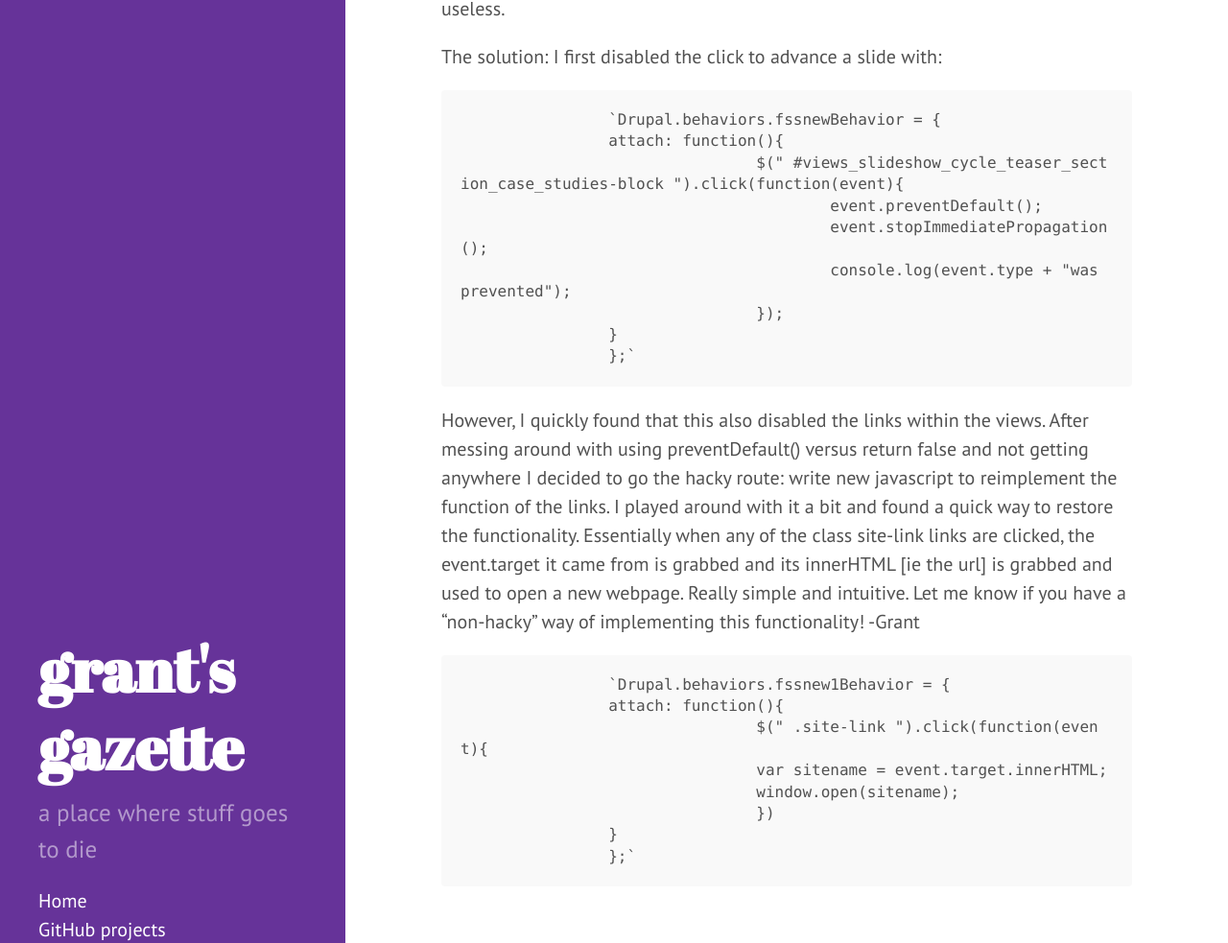
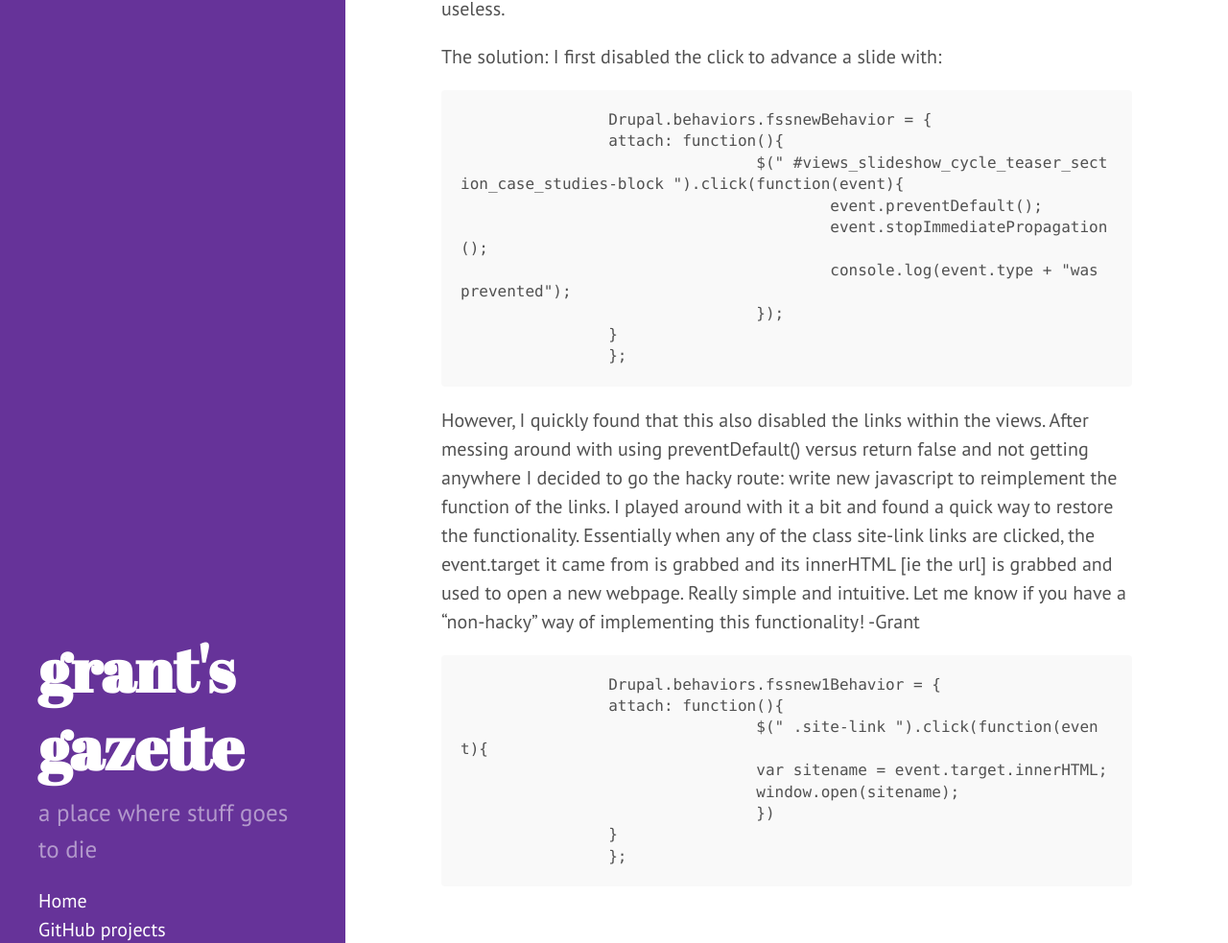
Before and after one commit to grantnicholas/blog, a Jekyll site: the page built from _posts/2014-08-04-Drupal-behaviors-preventdefault.md, in a window 1280 px wide and 1400 px high. Shown: the part 326-1309 px from the top of the window at 96% size. Built offline with Jekyll 4.4.1, drawn with Linux system fonts in a browser that asks for light colours; Markdown is read by kramdown in place of the engine named in the settings.

```diff
--- a/_config.yml
+++ b/_config.yml
@@ -10,11 +10,10 @@ title:            grant's gazette
 tagline:          'a place where stuff goes to die'
 description:      'a place where stuff goes to die'
 url:              http://www.grantnicholas.github.io/blog/
-baseurl:          /blog
+baseurl:
 
 author:
   name:           'Grant Nicholas'
-  url:            https://twitter.com/mdo
 
 paginate:         5
 
--- a/_posts/2014-08-04-Drupal-behaviors-preventdefault.md
+++ b/_posts/2014-08-04-Drupal-behaviors-preventdefault.md
@@ -9,7 +9,7 @@ The solution:
 I first disabled the click to advance a slide with:
 
 
-			`Drupal.behaviors.fssnewBehavior = {
+			Drupal.behaviors.fssnewBehavior = {
 			attach: function(){
 					$(" #views_slideshow_cycle_teaser_section_case_studies-block ").click(function(event){
 						event.preventDefault();
@@ -17,7 +17,7 @@ I first disabled the click to advance a slide with:
 						console.log(event.type + "was prevented");
 					});
 			}
-			};`
+			};
 
 However, I quickly found that this also disabled the links within the views. After messing around with using preventDefault()
 versus return false and not getting anywhere I decided to go the hacky route: write new javascript to reimplement
@@ -27,11 +27,11 @@ is grabbed and used to open a new webpage. Really simple and intuitive. Let me k
 implementing this functionality!
 -Grant
 
-	 		`Drupal.behaviors.fssnew1Behavior = {
+	 		Drupal.behaviors.fssnew1Behavior = {
 			attach: function(){
 					$(" .site-link ").click(function(event){
 					var sitename = event.target.innerHTML;
 					window.open(sitename);
 					})
 			}
-			};`
+			};
```
